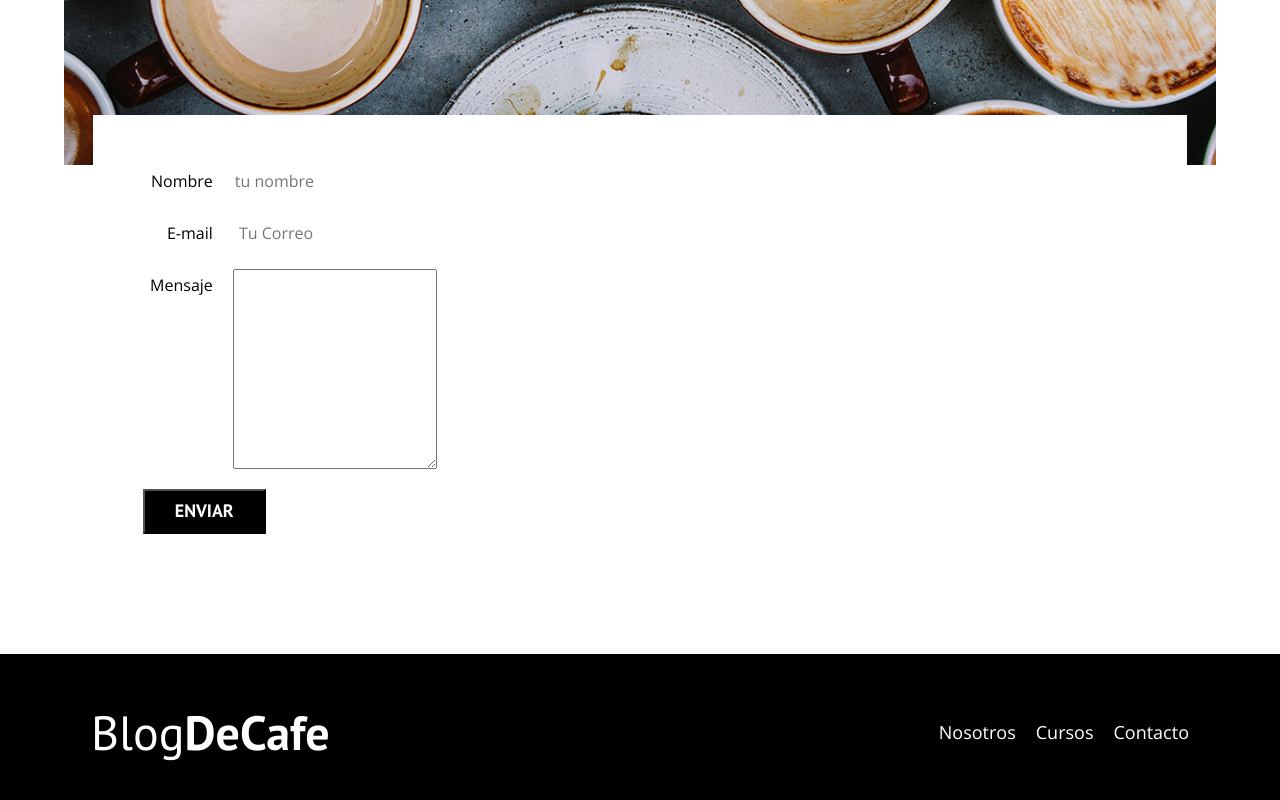
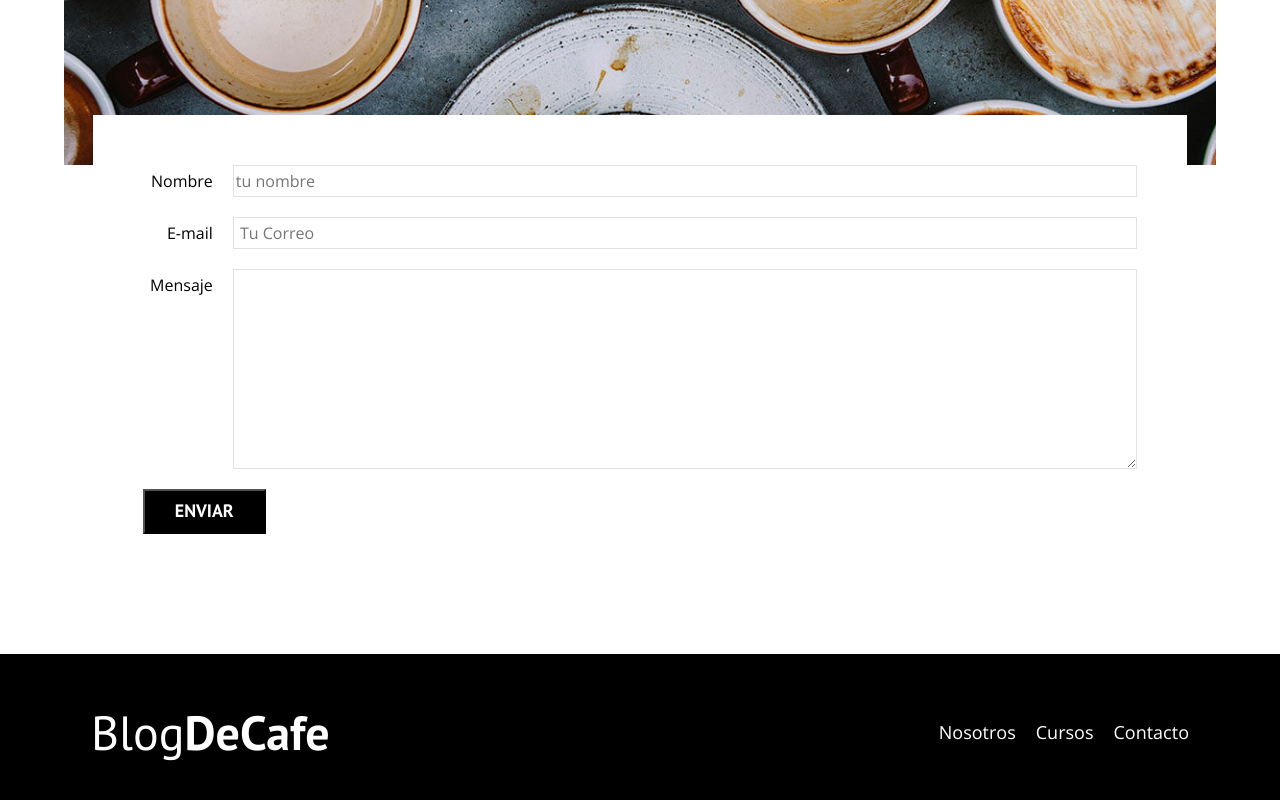
Before and after one commit to Nicolas-Amato/BlogDelCafesoli, a plain HTML site: page contacto.html in a window 1280 px wide. Shown: the part 963-1763 px from the top of the page. Drawn offline with nearby package versions, Linux system fonts and the light colour scheme.

Commit message:
terminado

```diff
--- a/contacto.html
+++ b/contacto.html
@@ -50,7 +50,7 @@
 
             <div class="campo">
                 <label class="campo__label" for="Mensaje">Mensaje</label>
-                <textarea class="campo__field--textarea" id="Mensaje"></textarea>
+                <textarea class="campo__field campo__field--textarea" id="Mensaje"></textarea>
             </div>
 
             <div class="campo">
--- a/css/style.css
+++ b/css/style.css
@@ -264,7 +264,7 @@ y modificando tamb el flex basis de 50% pasaria a cacl(50% - 1rem) **/
 }
 .campo__field{
     flex: 1;
-    border: ipx solid var(--gris);
+    border: 1px solid var(--gris);
 }
 .campo__field--textarea{
     height: 200px;
```
